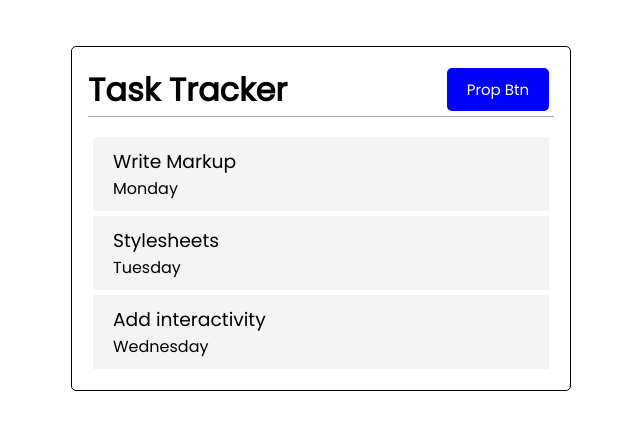
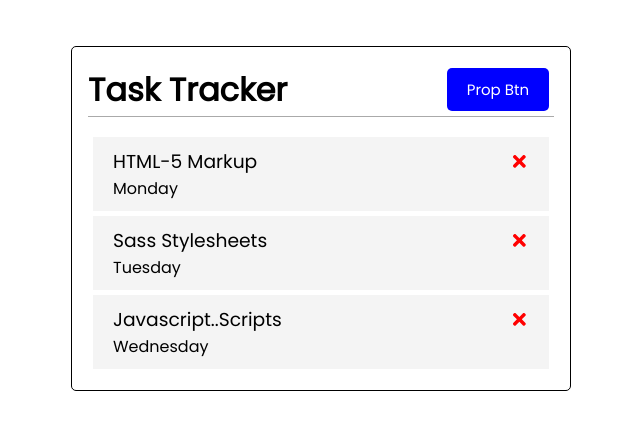
Before and after one commit to ShakexSempe/react-task-tracker, a React (Create React App) app: page / in a window 1280 px wide. Shown: the top 430 px of the page, without its empty margins (319-959 px from the left). Built offline with nearby package versions, Linux system fonts and the light colour scheme.

Commit message:
react-icons

```diff
--- a/package.json
+++ b/package.json
@@ -8,6 +8,7 @@
     "@testing-library/user-event": "^13.5.0",
     "react": "^18.2.0",
     "react-dom": "^18.2.0",
+    "react-icons": "^4.10.1",
     "react-scripts": "5.0.1",
     "web-vitals": "^2.1.4"
   },
--- a/src/App.js
+++ b/src/App.js
@@ -3,22 +3,23 @@ import Header from './components/Header';
 import Tasks from './components/Tasks';
 
 function App() {
+  // TASKS ARRAY
   const [tasks, setTasks] = useState(
     [{
         id: 1,
-        text: 'Write Markup',
+        text: 'HTML-5 Markup',
         day: 'Monday',
         reminder: true,
       },
       {
         id: 2,
-        text: 'Stylesheets',
+        text: 'Sass Stylesheets',
         day: 'Tuesday',
         reminder: true,
       },
       {
         id: 3,
-        text: 'Add interactivity',
+        text: 'Javascript..Scripts',
         day: 'Wednesday',
         reminder: false,
       },
--- a/src/components/Task.js
+++ b/src/components/Task.js
@@ -1,7 +1,14 @@
+// IMPORT AND USE ICONS AS REACT COMPONENT VIA REACT-ICONS
+// REACT-ICONS/FA = FONT-AWESOME ICONS LIBRARY
+import { FaTimes } from 'react-icons/fa'
+
 const Task = ({ task }) => {
     return (
         <div className="task">
-            <h3>{task.text}</h3>
+            <h3>
+                {task.text} <FaTimes style={{
+                    color: 'red', cursor: 'pointer' }} />
+            </h3>
             <p>{task.day}</p>
         </div>
     )
```
Also changed, not shown: 1 other file (tests, documents, lock files or other folders).
